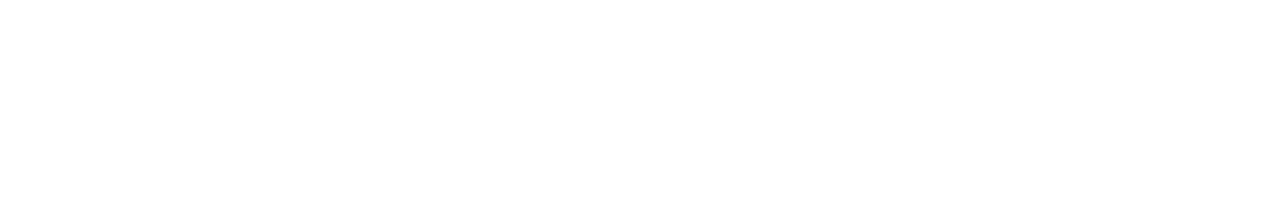
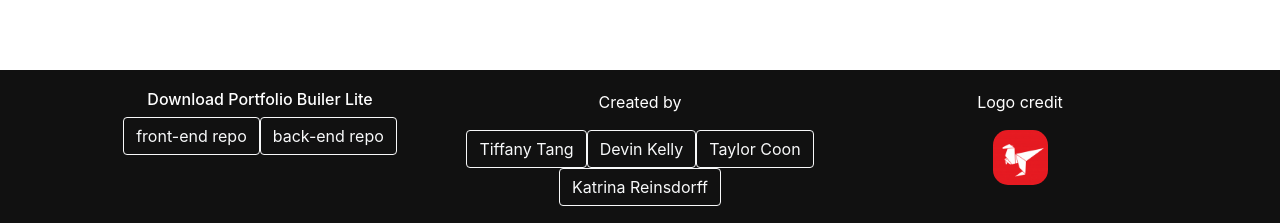
Before and after one commit to moliver4/portfolio-builder-client, a React (Create React App) app: page / in a window 1280 px wide. Shown: the part 1229-1452 px from the top of the page. Before the commit the page ends 1239 px from the top, so only its background shows below. Built offline with nearby package versions, Linux system fonts and the light colour scheme.

Commit message:
spans full width login.

```diff
--- a/src/screens/LoginScreen.js
+++ b/src/screens/LoginScreen.js
@@ -6,6 +6,7 @@
 const LoginScreen = ({ email, submitLogin, handleInputChange}) => {
 
     return (
+        <div>
             <div className="container text-center" >
 
                 <div className='row py-5'>
@@ -50,6 +51,8 @@
 
                 </div>
             </div>
+                <Footer />
+        </div>
 
     )
 
```
Lines whose indentation alone changed are shown as unchanged.
